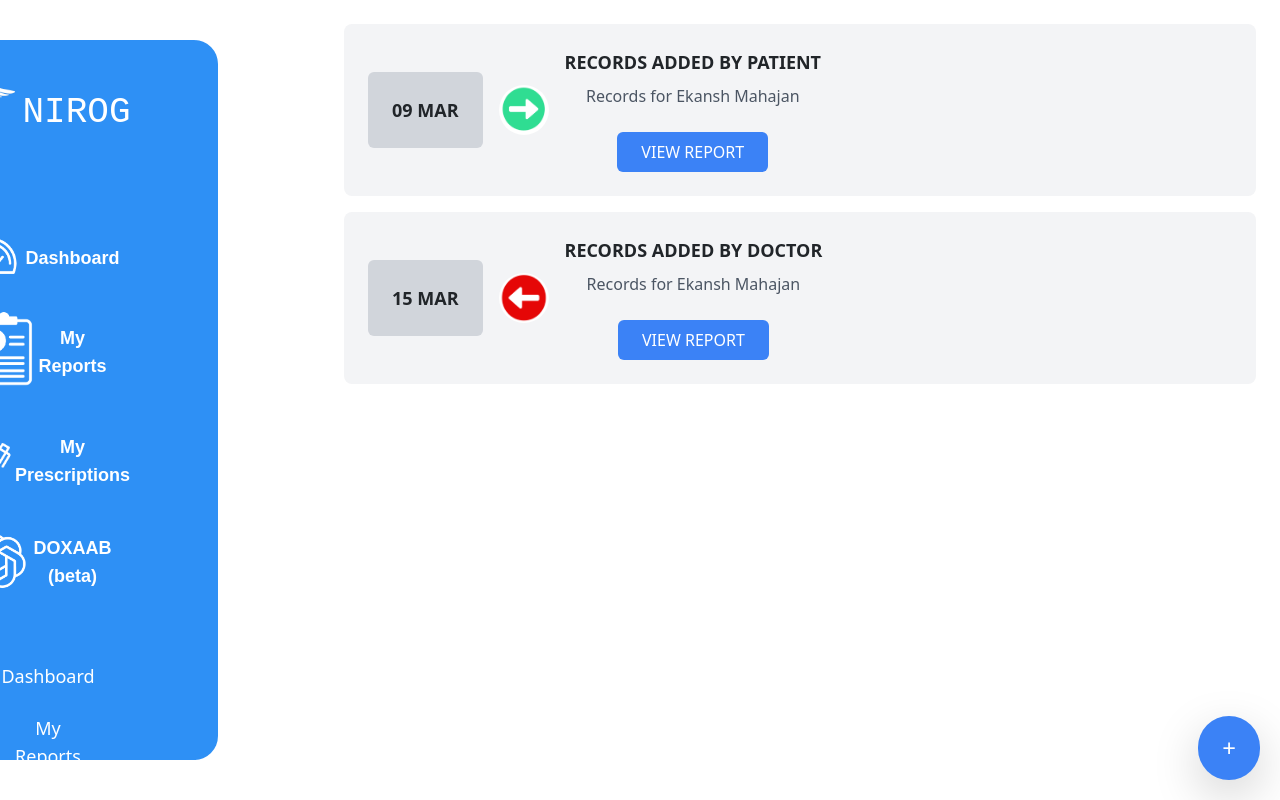
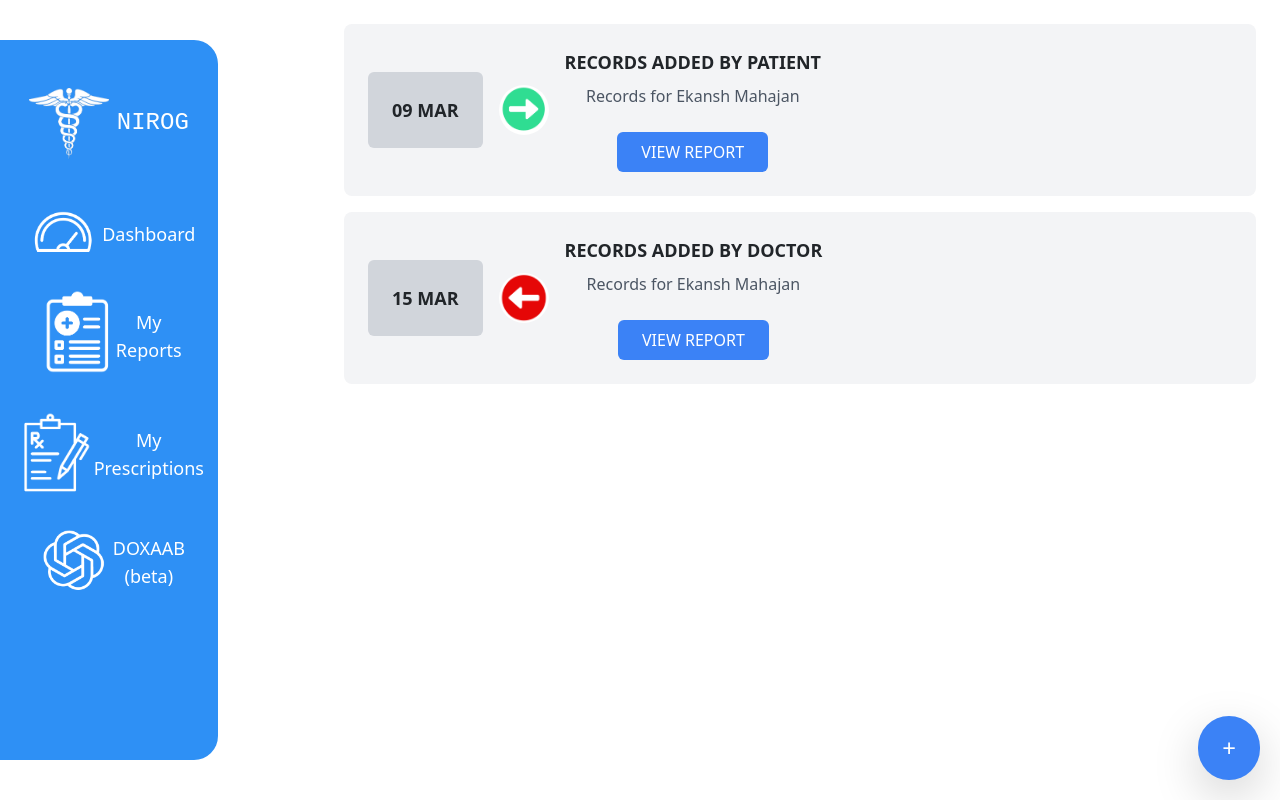
Before and after one commit to adityaS-123/the_Trailblazers, a React (Create React App) app in the folder front-end/: page /mydashboard in a window 1280 px wide. Built offline with nearby package versions, Linux system fonts and the light colour scheme; the HTML template or start-up script is replaced by a standard one.

Commit message:
fixed sidebar

```diff
--- a/front-end/src/components/dashboard/components/MyPrescriptions.jsx
+++ b/front-end/src/components/dashboard/components/MyPrescriptions.jsx
@@ -3,7 +3,7 @@ import React from 'react';
 const AddPrescriptionCard = () => {
   return (
     <div className="flex flex-col items-center justify-center m-auto">
-      <img src="add_prescription.png" alt="Add Prescription" />
+      <img src="/add_prescription.png" alt="Add Prescription" />
       <h3 className='mt-5'>Your All Prescriptions</h3> {/* Adjusted margin */}
       <p>A detailed past prescription helps the doctor to diagnose better.</p>
       <button type="button" className="text-white bg-blue-700 hover:bg-blue-800 focus:ring-4 focus:ring-blue-300 font-medium rounded-lg text-sm px-5 py-2.5 mt-3 dark:bg-blue-600 dark:hover:bg-blue-700 focus:outline-none dark:focus:ring-blue-800">Add Prescription</button>
--- a/front-end/src/components/dashboard/components/Sidebar.jsx
+++ b/front-end/src/components/dashboard/components/Sidebar.jsx
@@ -2,30 +2,11 @@ import React from 'react';
 
 const Sidebar = ({ changeViewingMode }) => {
   return (
-    <div className="w-1/3"> {/* Reduce the width by 30% */}
-      <h1 className="flex text-4xl mt-[-39px] py-20 items-center justify-center gap-2 text-white font-mono">
+    <div> {/* Reduce the width by 30% */}
+      <h1 className="flex text-2xl pt-12 items-center justify-center gap-2 text-white font-mono">
         <img src="/medico-white.png" width={80} alt="Medico logo"/>
         NIROG
       </h1>
-
-      <div className="flex flex-col gap-2 mt-30 text-lg w-full px-15 text-white">
-        <p className="flex items-center justify-center font-sans font-bold">
-          <img className="inline" width={80} src="/dbb.png" alt="Dashboard icon"/> {/* Fixed image width */}
-          Dashboard
-        </p>
-        <p className="flex items-center justify-center font-sans font-bold">
-          <img className="inline" width={80} src="/reports.png" alt="Reports icon"/> {/* Fixed image width */}
-          My Reports
-        </p>
-        <p className="flex items-center justify-center font-sans font-bold">
-          <img className="inline" width={80} src="/prescription.png" alt="Prescription icon"/> {/* Fixed image width */}
-          My Prescriptions
-        </p>
-        <p className="flex items-center justify-center font-sans font-bold">
-          <img className="inline" width={80} src="/doxxab.png" alt="DOXAAB (beta) icon"/> {/* Fixed image width */}
-          DOXAAB (beta)
-        </p>
-      </div>
 
       <div className="flex flex-col gap-2 text-lg w-full px-5 text-white mt-5">
         <p className="flex items-center justify-center cursor-pointer" onClick={() => changeViewingMode('landing')}>
```
Also changed, not shown: front-end/public/add_prescription.png (renamed from front-end/public/add prescription.png).
